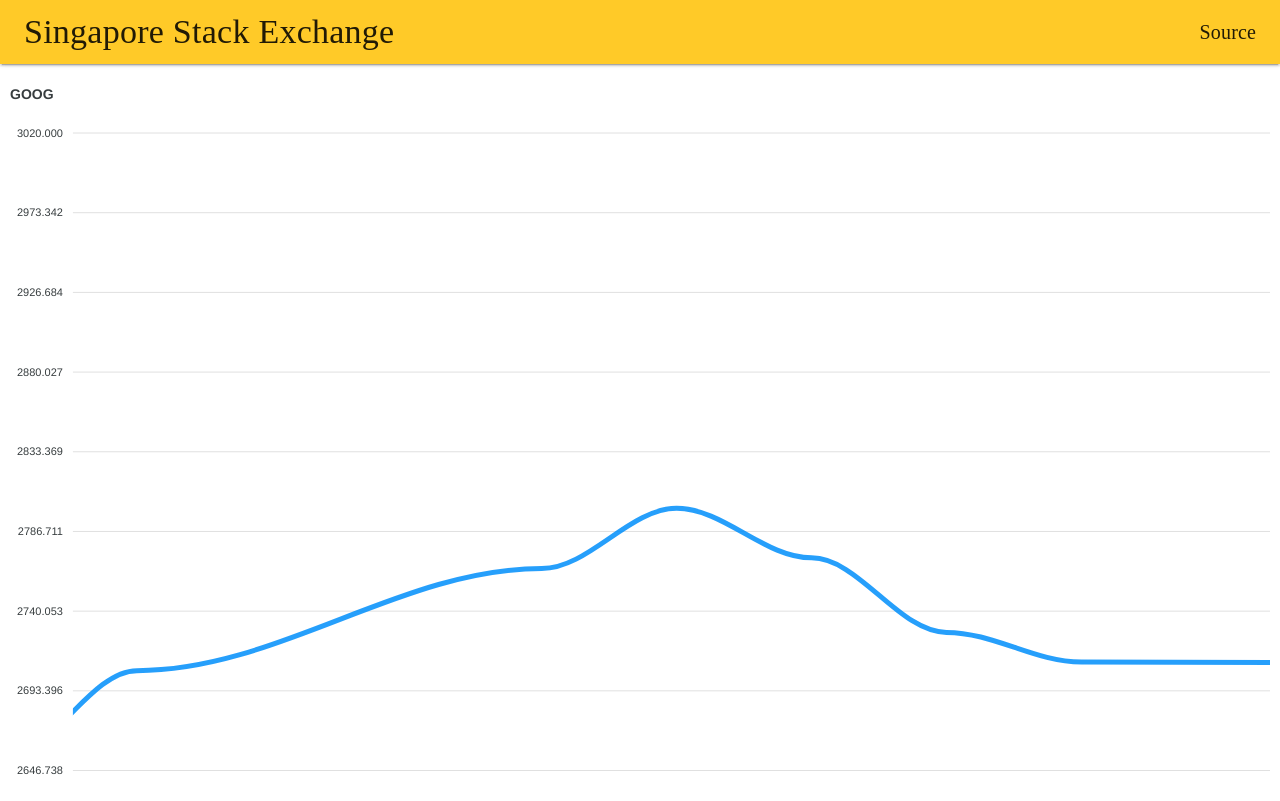
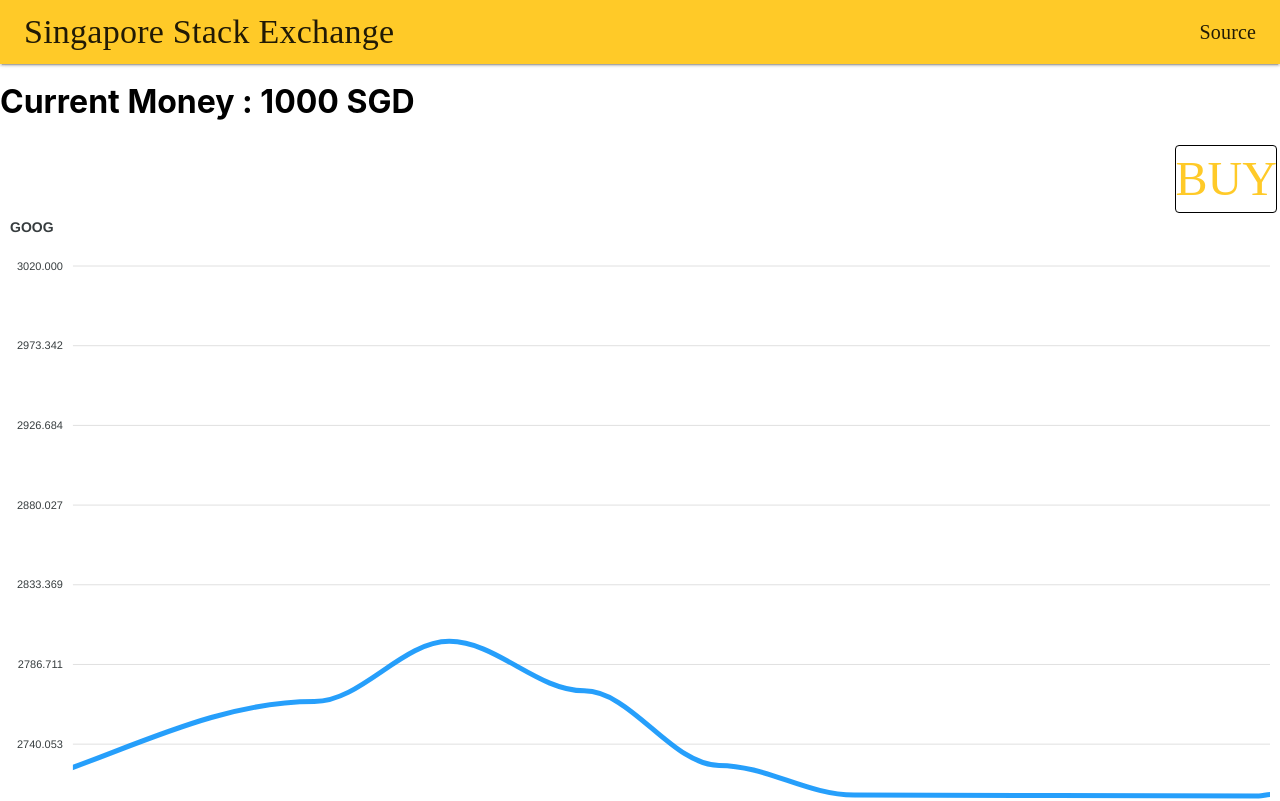
Before and after one commit to HackNRoll-Jafar/SingaporeStackExchange, a React (Create React App) app in the folder frontend/: page /game in a window 1280 px wide. Shown: the top 801 px of the page. Built offline with nearby package versions, Linux system fonts and the light colour scheme.

Commit message:
add basic gameplay

```diff
--- a/frontend/src/pages/Gamepage.js
+++ b/frontend/src/pages/Gamepage.js
@@ -1,6 +1,13 @@
 import React, {useState, useEffect} from 'react';
 import Chart from "react-apexcharts";
 import stocksJson from "../sample.json"
+import { Button, Grid, IconButton, Modal, Paper, Typography } from '@mui/material';
+import { styled } from '@mui/material/styles';
+
+function sleep(ms) {
+  return new Promise(resolve => setTimeout(resolve, ms));
+}
+
 
 const Gamepage = () => {
   let XAXISRANGE = 766600000
@@ -12,6 +19,13 @@ const Gamepage = () => {
     mn = Math.min(mn, value);
     mx = Math.max(mx, value)
   }
+  const StyledButton = styled(Button)(({ theme }) => ({
+    borderColor: '#000000',
+    textColor: '#000000',
+    backgroundColor: theme.palette.secondary.primary,
+    width: '8%',
+    margin: '0.2%'
+  }));
 
   stocks.reverse()
   let options = {
@@ -58,20 +72,33 @@ const Gamepage = () => {
       show: false
     },
   }
+  const [cash, setCash] = useState(1000)
+  const gameOver = () =>{
+      if (state) {
+        getNewCash((cash*price/buy).toFixed()) // Sell unsold stocks by the end of the round
+      }
+      // then, trigger game over state
+  };
 
-  const gameOver = () =>{ };
   let idx = 0;
+  const [state, setState] = useState(true)
+  const [series, setSeries] = useState([{data:[]}])
+  const [price, setPrice] = useState(0)
+  const [buy, setBuy] = useState(0)
+  const [clicks, setClicks] = useState(0)
 
-  const [series, setSeries] = useState([{data:[]}])
   let fullData = []
 
   useEffect(() => {
+    const getNewPrice = (price) => { setPrice(price) };
     const getNewSeries = () => {
       const [nx, ny] = stocks[idx]
       fullData.push({x: nx, y: ny})
       idx+=1
+      getNewPrice(ny);
       return [{data: fullData.slice()}]
     }
+
     const interval = setInterval(() =>
       (idx < stocks.length? setSeries(getNewSeries()) : gameOver()), 500);
     return () => {
@@ -79,8 +106,30 @@ const Gamepage = () => {
     };
   }, []);
 
+  const getNewCash = (cash) => {setCash(cash)};
+  const makeTransaction = () => {
+    setClicks(clicks+1)
+    if(state){
+      setBuy(price);
+    }
+    else{
+      getNewCash((cash*price/buy).toFixed())
+
+    }
+    setState(!state)
+  }
   return (
     <div className="app">
+    <div className="row">
+    <div> <h1> Current Money : {cash} SGD </h1>  </div>
+    <div align = "right">
+    <StyledButton variant="outlined" onClick = {makeTransaction}>
+    <Typography variant="h3">
+    {state ? "BUY" : "SELL"}
+    </Typography>
+    </StyledButton>
+    </div>
+    </div>
     <div className="row">
     <div className="realtime">
     <Chart
@@ -89,9 +138,12 @@ const Gamepage = () => {
     type="line"
     height="800px"
     />
+    <Button variant="primary" className="btn-primary"/>
+    </div>
+
     </div>
     </div>
-    </div>
+
     )
 };
 
```
Lines whose indentation alone changed are shown as unchanged.
